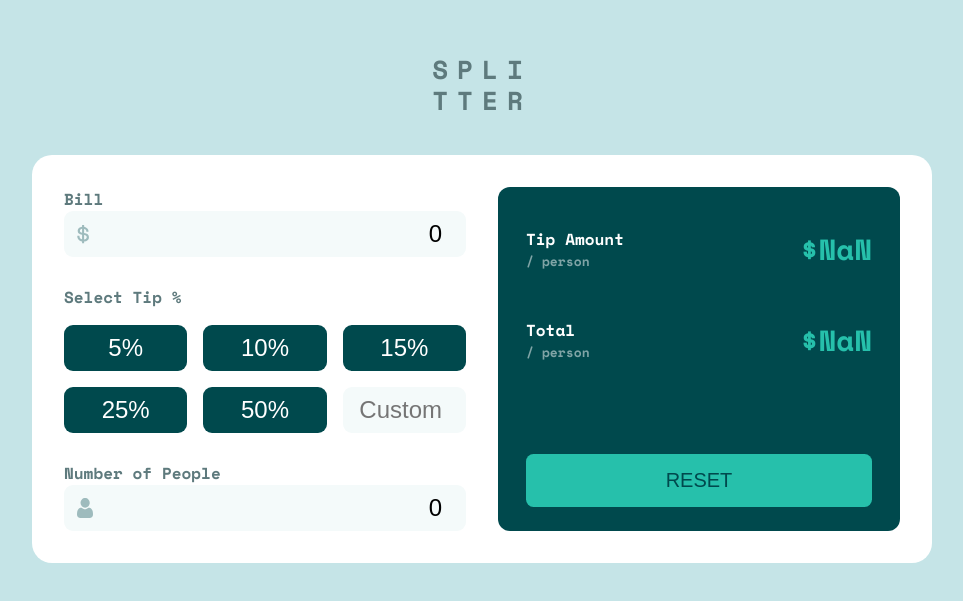
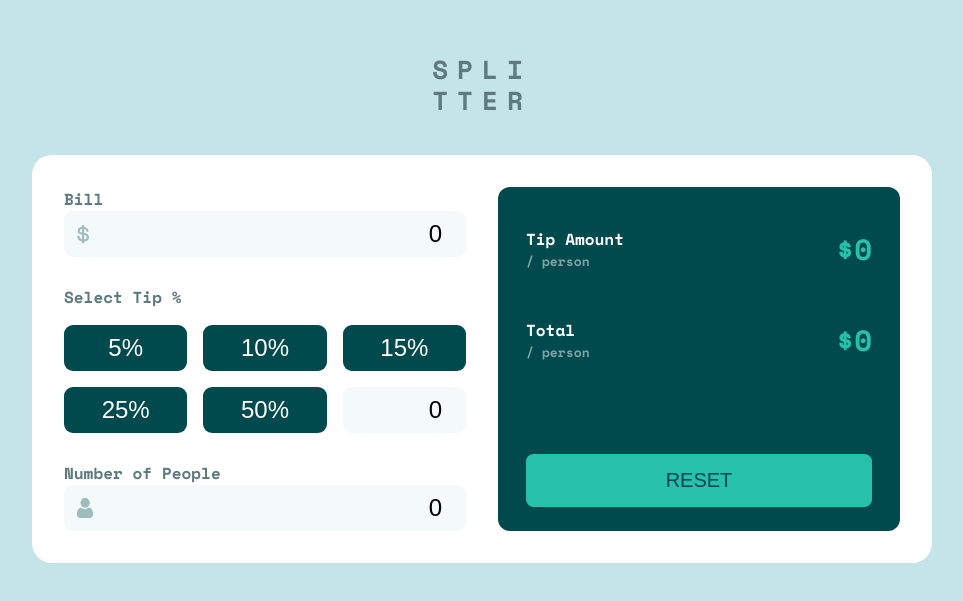
Before and after one commit to nivancheva/tip-calculator-app-react, a React (Create React App) app: page / in a window 1280 px wide. Shown: the part 111-712 px from the top of the page, without its empty margins (158-1121 px from the left). Built offline with nearby package versions, Linux system fonts and the light colour scheme.

Commit message:
finish calculations

```diff
--- a/src/App.css
+++ b/src/App.css
@@ -84,6 +84,11 @@ input {
     font-size: 1.5rem;
 }
 
+.button.selected {
+    background-color: var(--clr-cyan);
+    color:var(--clr-dark-cyan);
+}
+
 .button:hover {
     background-color: var(--clr-btn-hover);
     color:var(--clr-dark-cyan);
--- a/src/App.js
+++ b/src/App.js
@@ -14,11 +14,23 @@ function App() {
   }
 
   function getResultTip() {
+    if (people === 0) {
+      return 0;
+    }
     return (bill*tipPercent/100) / people;
   }
 
   function getResultTotal() {
+    if (people === 0) {
+      return 0;
+    }
     return (bill + bill*tipPercent/100) / people;
+  }
+
+  function handleReset() {
+    setBill(0);
+    setTipPercent(0);
+    setPeople(0);
   }
 
   return (
@@ -47,8 +59,9 @@ function App() {
               <div className='calculator_input-tip'>
                 {
                   [5, 10, 15, 25, 50].map((tp, idx) => {
+                    const selectedClass = (tp === tipPercent) ? "selected" : '';
                     return (
-                      <button key={idx} onClick={() => {handleButtonClick(tp)}} className='button'>{tp}%</button>
+                      <button key={idx} onClick={() => {handleButtonClick(tp)}} className={`button ${selectedClass}`}>{tp}%</button>
                     );
                   })
                 }
@@ -57,6 +70,8 @@ function App() {
                     id='custom'
                     name='custom'
                     placeholder='Custom'
+                    value={tipPercent}
+                    onChange={(e) => {setTipPercent(parseFloat(e.target.value))}}
                   />
               </div>
             </div>
@@ -85,7 +100,7 @@ function App() {
               <p className='sum-label'>Total<span className='light-text'>/ person</span></p>
               <p id="total" className="total-sum">${getResultTotal()}</p>
             </div>
-            <button className='button btn-reset'>Reset</button>
+            <button onClick={handleReset} className='button btn-reset'>Reset</button>
           </div>
         </div>
       </div>
```
